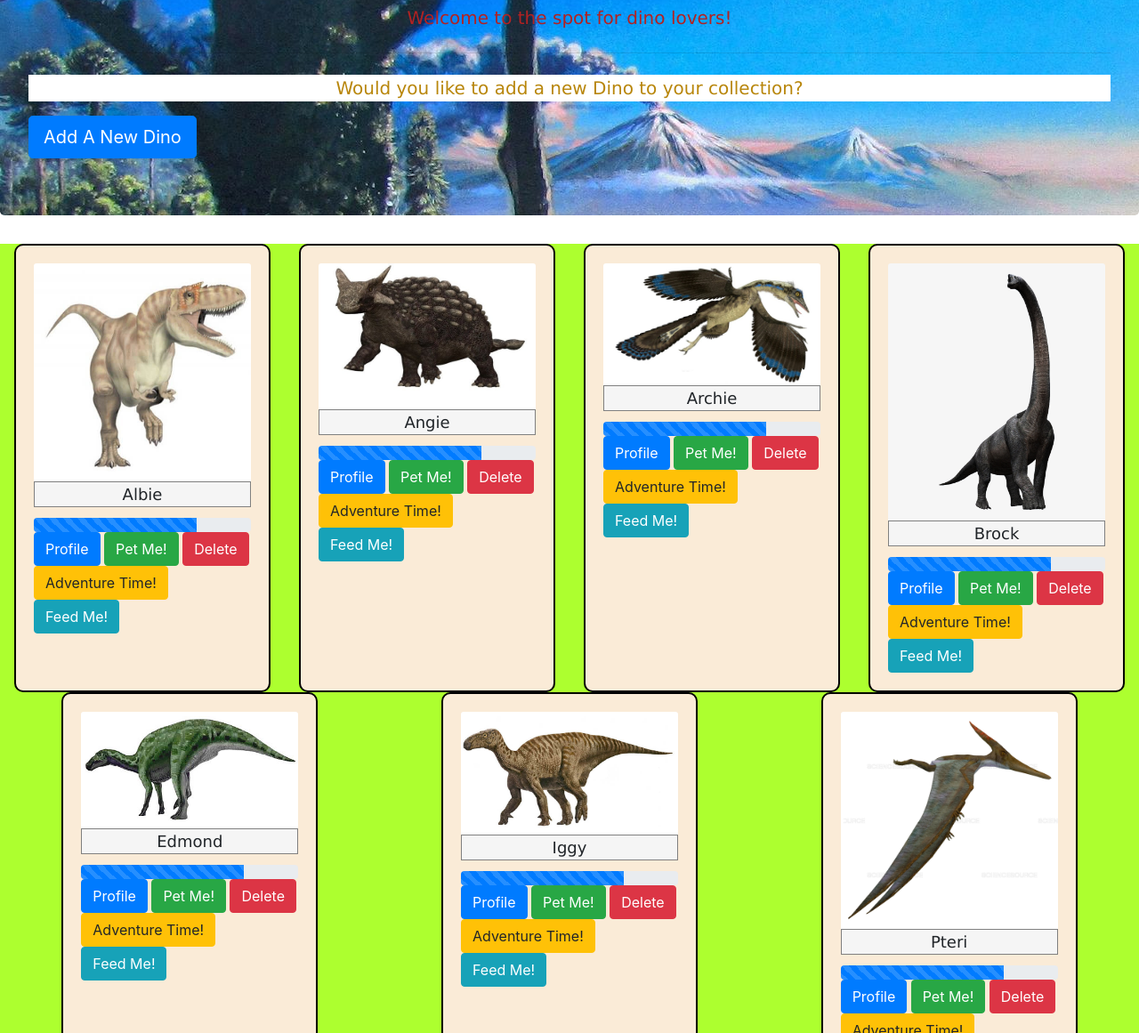
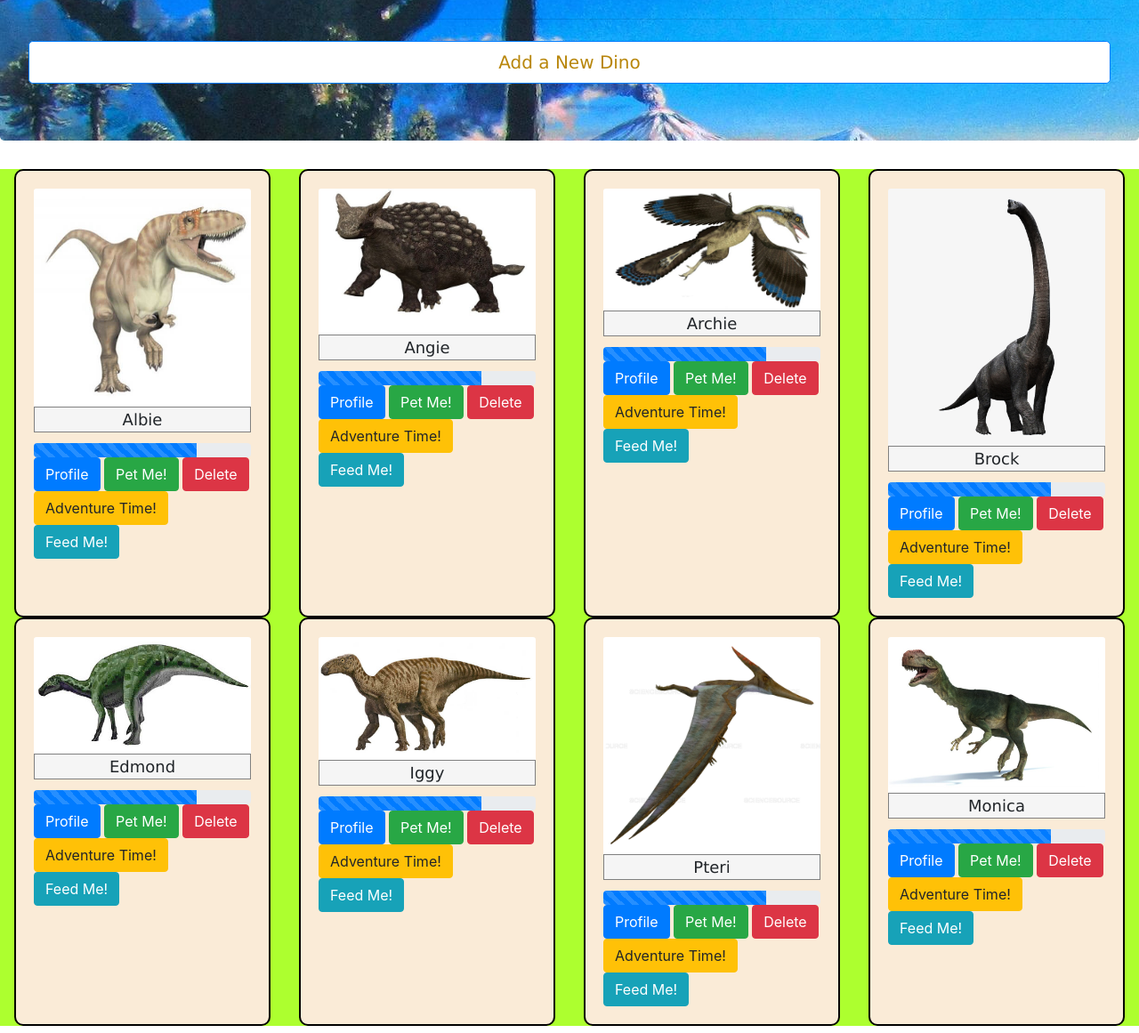
Before and after one commit to wmmcinturff/dino-kennel, a plain HTML site: page index.html in a window 1280 px wide. Shown: the part 139-1300 px from the top of the page at 89% size. Drawn offline with nearby package versions, Linux system fonts and the light colour scheme.

Commit message:
added to array

```diff
--- a/index.html
+++ b/index.html
@@ -11,15 +11,14 @@
 
     <div class="jumbotron">
         <h1 class="display-4">Dino Kennel</h1>
-        <p class="lead">Welcome to the spot for dino lovers!</p>
         <hr class="my-4">
-        <p class="dino-add">Would you like to add a new Dino to your collection?</p>
-        <a class="btn btn-primary btn-lg" href="#" id="dino-button">Add A New Dino</a>
+        <a class="btn btn-primary btn-lg" href="#" id="dino-button">Add a New Dino</a>
       </div>
-     <div id="dino-form" class="col-5"></div>
+     <div id="dino-form" class="col-4"></div>
      <div id="dino-kennel"></div>
      <div id="dino-graveyard"></div>
      <div id="dino-hospital"></div>
+     <div id="dinoProfile"></div>
      <div id="buttons"></div>
      <div id="navigation"></div>
 
--- a/javascripts/components/dinocard.js
+++ b/javascripts/components/dinocard.js
@@ -11,11 +11,11 @@ dinoArray.forEach((dino) => {
     <div class="progress">
     <div class="progress-bar progress-bar-striped progress-bar-animated" role="progressbar" aria-valuenow="75" aria-valuemin="0" aria-valuemax="100" style="width: 75%"></div>
     </div>
-    <button type="button" class="btn btn-primary">Profile</button>
-    <button type="button" class="btn btn-success">Pet Me!</button>
-    <button type="button" class="btn btn-danger">Delete</button>
-    <button type="button" class="btn btn-warning">Adventure Time!</button>
-    <button type="button" class="btn btn-info">Feed Me!</button>
+    <button type="button" id="dinoProfile" class="btn btn-primary">Profile</button>
+    <button type="button" id="petDino" class="btn btn-success">Pet Me!</button>
+    <button type="button" id="deleteDino" class="btn btn-danger">Delete</button>
+    <button type="button" id="adventureDino" class="btn btn-warning">Adventure Time!</button>
+    <button type="button" id="feedDino" class="btn btn-info">Feed Me!</button>
     </div>
    </div>`
    ) });
--- a/javascripts/components/newDino.js
+++ b/javascripts/components/newDino.js
@@ -4,7 +4,7 @@ import { buildDinoCard } from './dinocard.js';
 const addDinoToForm = () => {
     $("#addDinoBtn").click(() => {
       let newDino = {};
-      newDino.name = $("dinoName").val();
+      newDino.name = $("#dinoName").val();
       newDino.image = $("#dinoImage").val();
       newDino.owner = $("#dinoOwner").val();
       newDino.type = $("#dinoType").val();
@@ -17,7 +17,7 @@ const addDinoToForm = () => {
     };
 
     const clearForm = () => {
-        $("dinoName").val('');
+        $("#dinoName").val('');
         $("#dinoImage").val('');
         $("#dinoOwner").val('');
         $("#dinoType").val('');
--- a/javascripts/helper.js
+++ b/javascripts/helper.js
@@ -54,6 +54,14 @@ let dinoArray = [    {
     age: 74,
     owner: "Wanda",
 },
+{
+    image: "./assets/dino-image/Monolophosaurus.jpg",
+    name: "Monica",
+    type: "Monolophosaurus",
+    age: 113,
+    owner: "Wanda",
+},
 ];
 
+
 export { dinoArray };
--- a/main.css
+++ b/main.css
@@ -10,24 +10,11 @@
     font-size: 60px;
     }
 
-    .lead {
-        text-align: center;
-        color: firebrick;
-        font-family: Verdana, Geneva, Tahoma, sans-serif;
-        font-size: 20px;
-    }
+    #dino-form {
+    display: none;
+    background-color: rgb(238, 108, 33);
+    font-weight: bold;
 
-    #dino-form {
-        display: none;
-        background-color: skyblue;
-
-    }
-    .dino-add {
-        background-color: white;
-        text-align: center;
-        color: darkgoldenrod;
-        font-family: Verdana, Geneva, Tahoma, sans-serif;
-        font-size: 20px;
     }
 
    #dino-kennel {
@@ -58,3 +45,12 @@
    #dino-hospital {
         background-color: burlywood;
    }
+
+   #dino-button {
+       display: flex;
+       justify-content: center;
+       background-color: white;
+       color: darkgoldenrod;
+       font-family: Verdana, Geneva, Tahoma, sans-serif;
+       font-size: 20px;
+   }
```
Also changed, not shown: assets/dino-image/Monolophosaurus.jpg (added).
